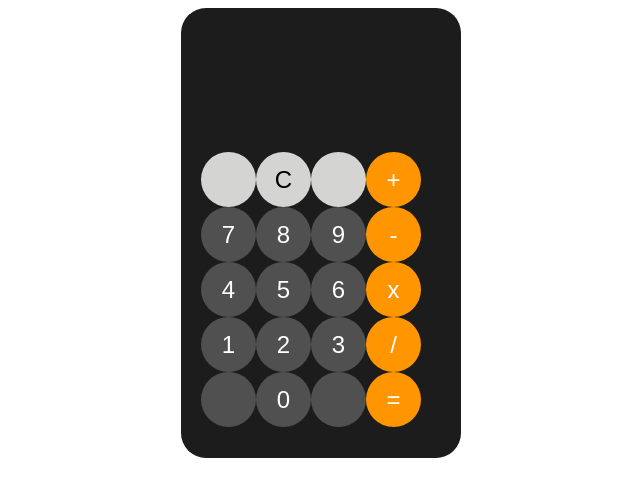
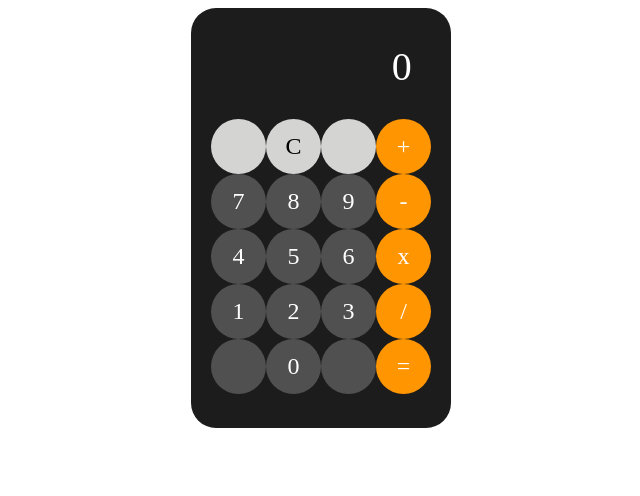
Before and after one commit to jessna96/calculator, a website with bundled scripts: page index.html in a window 1280 px wide. Shown: the whole page, without its empty margins (319-959 px from the left). Built offline with nearby package versions, Linux system fonts and the light colour scheme.

Commit message:
improve design

```diff
--- a/script.js
+++ b/script.js
@@ -16,18 +16,21 @@ const calcState = {
     result: null
 };
 
-const calcStateToDisplayText = () => `${calcState.result ?? ((calcState.secondNr ?? calcState.firstNr) ?? '')}`;
+const calcStateToDisplayText = () => `${calcState.result ?? ((calcState.secondNr ?? calcState.firstNr) ?? '0')}`;
 
 const onclickNumber = (symbol) => {
+    return () => {
         calcState.result = null;
         !calcState.operator ?
             (calcState.firstNr ? calcState.firstNr += symbol : calcState.firstNr = symbol) :
             (calcState.secondNr ? calcState.secondNr += symbol : calcState.secondNr = symbol);
         renderDisplay();
     }
+}
 
 
 const onclickOperator = (symbol) => {
+    return () => {
         if (clickableCondOperator()) {
             if (calcState.result) {
                 calcState.firstNr = calcState.result;
@@ -37,12 +40,14 @@ const onclickOperator = (symbol) => {
             renderDisplay();
         }
     }
+}
 
 const clickableCondOperator = () => {
     return (calcState.firstNr || calcState.result) && !calcState.operator;
 }
 
 const onclickEqual = () => {
+    return () => {
         if (clickableCondEqual()) {
             calcState.result = calc(calcState.operator, calcState.firstNr, calcState.secondNr);
         }
@@ -51,17 +56,20 @@ const onclickEqual = () => {
         calcState.operator = null;
         renderDisplay();
     }
+}
 
 const clickableCondEqual = () => {
     return calcState.firstNr !== '' && calcState.secondNr !== '';
 }
 
 const onclickClear = () => {
+    return () => {
         calcState.firstNr = null;
         calcState.secondNr = null;
         calcState.operator = null;
         calcState.result = null;
         renderDisplay();
+    }
 }
 
 const calculatorButtons = [
@@ -200,14 +208,16 @@ const render = () => {
     document.querySelector('#app').innerHTML = getHTML();
     const buttons = document.querySelectorAll('.calc_btn');
     buttons.forEach((btn) => {
-        btn.addEventListener('click', (event) => {
         const selectedBtn = calculatorButtons.find((item) => item.id === btn.id);
-            selectedBtn.onClick(selectedBtn.content);
-        });
+        btn.addEventListener('click', selectedBtn.onClick(selectedBtn.content));
+        // btn.addEventListener('click', (event) => {
+        //     const selectedBtn = calculatorButtons.find((item) => item.id === btn.id);
+        //     selectedBtn.onClick(selectedBtn.content);
+        // });
     });
 }
 
-const calcDisplay = () => `<div class="calc_display"><div class="calc_display_result"></div></div>`;
+const calcDisplay = () => `<div class="calc_display"><div class="calc_display_result">0</div></div>`;
 const singleBtnHtml = (content, btnClass) => `<button id="btn_${content}" class="calc_btn ${btnClass}"><div class="calc_btn_content">${content}</div></button>`;
 
 const calcButtons2 = () => {
--- a/style.css
+++ b/style.css
@@ -9,7 +9,7 @@
 #container {
     margin: 0 auto;
     display: flex;
-    font-family: sans-serif;
+    font-family: "Fira Code";
 }
 
 #container div {
@@ -25,23 +25,22 @@ button {
 .calc_body {
     margin: 0 auto;
     padding: 20px;
-    width: 280px;
-    height: 450px;
+    width: 260px;
+    height: 420px;
     display: flex;
     flex-direction: column;
-    gap: 15px;
     background-color: #1C1C1C;
     border-radius: 25px;
 }
 
 .calc_display {
     flex: 1;
-    padding: 0.5em;
+    padding-right: 1.2rem;
     text-align: right;
     display: flex;
     align-items: center;
     justify-content: end;
-    font-size: 24px;
+    font-size: 40px;
     color: white;
 }
 
```
Lines whose indentation alone changed are shown as unchanged.
